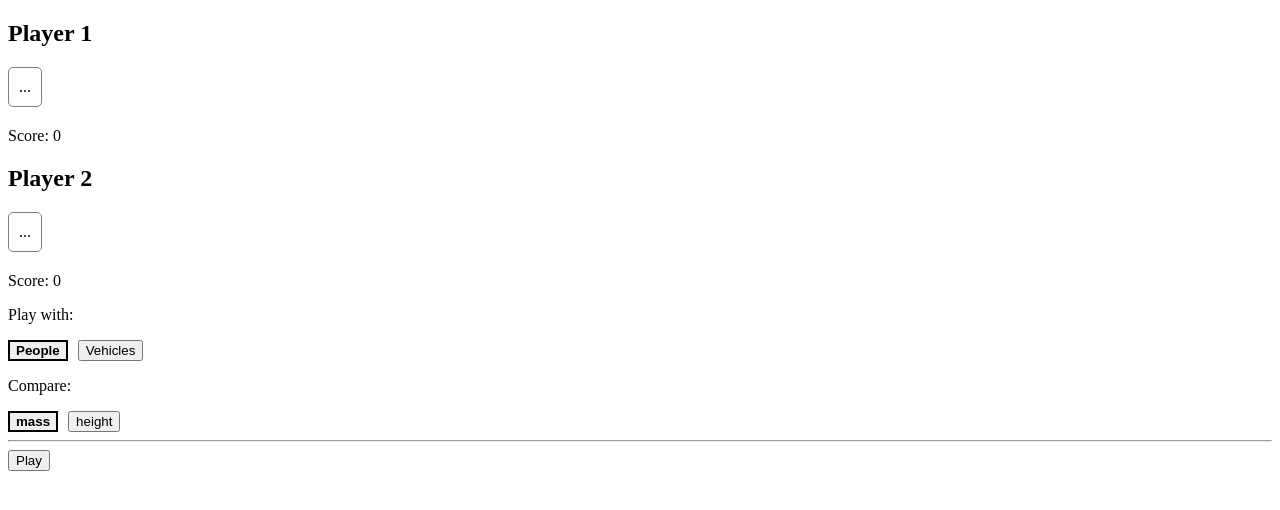
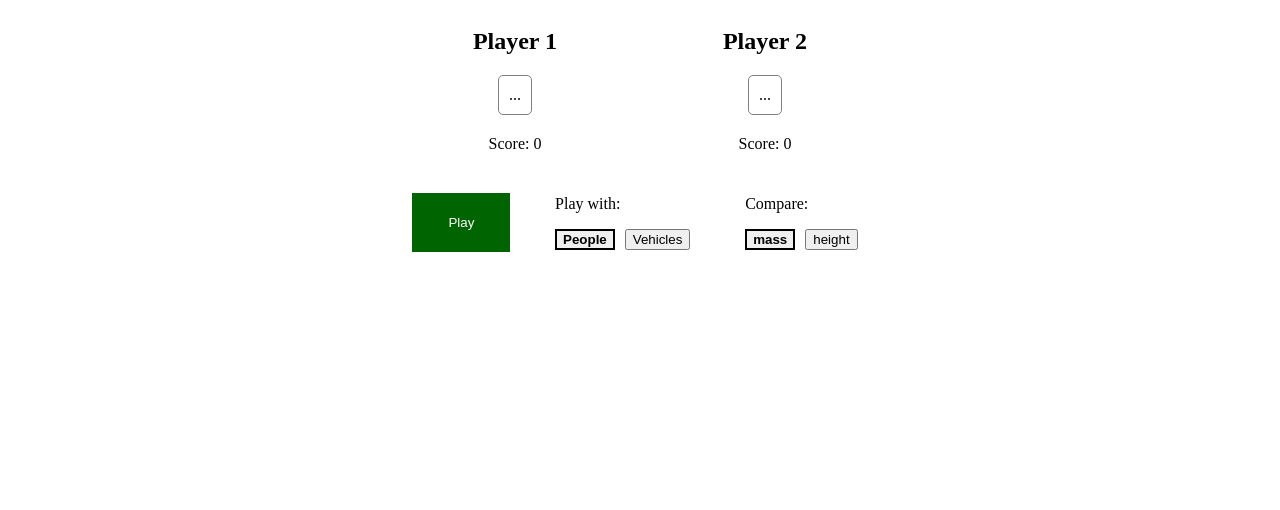
Before and after one commit to LukaszModelski/code-and-peeper, a React app: page / in a window 1280 px wide. Shown: the top 510 px of the page. Built offline with nearby package versions, Linux system fonts and the light colour scheme.

Commit message:
basic styling

```diff
--- a/src/components/Controls/Controls.scss
+++ b/src/components/Controls/Controls.scss
@@ -1,3 +1,9 @@
+.controls {
+  display: flex;
+  align-items: center;
+  justify-content:space-around;
+}
+
 .controls__button {
   margin-right: 10px;
 
@@ -6,3 +12,17 @@
     font-weight: 700;
   }
 }
+
+.controls__play-button {
+  height: 100%;
+  padding: 22px 36px;
+  background-color: darkgreen;
+  color: #fff;
+  border: 0;
+  cursor: pointer;
+  transition: background-color .3s;
+
+  &:hover {
+    background-color: green;
+  }
+}
--- a/src/components/Controls/Controls.tsx
+++ b/src/components/Controls/Controls.tsx
@@ -106,6 +106,12 @@ export const Controls = () => {
 
   return (
     <div className='controls'>
+      <div className="controls__block">
+        <button onClick={handlePlayButton} className='controls__play-button'>
+          Play
+        </button>
+      </div>
+      <div className="controls__block">
         <p>Play with:</p>
         <button
           className={`controls__button${cardType === config.cardType.people ? ' controls__button--active' : ''}`}
@@ -123,12 +129,11 @@ export const Controls = () => {
         >
           Vehicles
         </button>
+      </div>
+      <div className="controls__block">
         <p>Compare:</p>
         {renderAtrButtons()}
-      <hr />
-      <button onClick={handlePlayButton} className='controls__button'>
-        Play
-      </button>
+      </div>
     </div>
   );
 };
--- /dev/null
+++ b/src/components/Player/Player.scss
@@ -0,0 +1,3 @@
+.player {
+  text-align: center;
+}
--- a/src/js/App.tsx
+++ b/src/js/App.tsx
@@ -5,8 +5,10 @@ import { Controls } from '../components/Controls/Controls';
 export const App = () => {
   return (
     <main className='container'>
-      <Player nr={1} />
-      <Player nr={2} />
+      <div className="players-container">
+        <Player nr={1} />
+        <Player nr={2} />
+      </div>
       <Controls />
     </main>
   );
--- a/src/styles/main.scss
+++ b/src/styles/main.scss
@@ -1,2 +1,18 @@
+@import '../components/Player/Player.scss';
+@import '../components/Card/Card.scss';
 @import '../components/Controls/Controls.scss';
-@import '../components/Card/Card.scss';
+
+.container {
+  max-width: 500px;
+  margin: 0 auto;
+}
+
+.players-container {
+  display: flex;
+  justify-content: space-around;
+  margin-bottom: 40px;
+}
+
+p {
+  margin-top: 0;
+}
```
Lines whose indentation alone changed are shown as unchanged.
